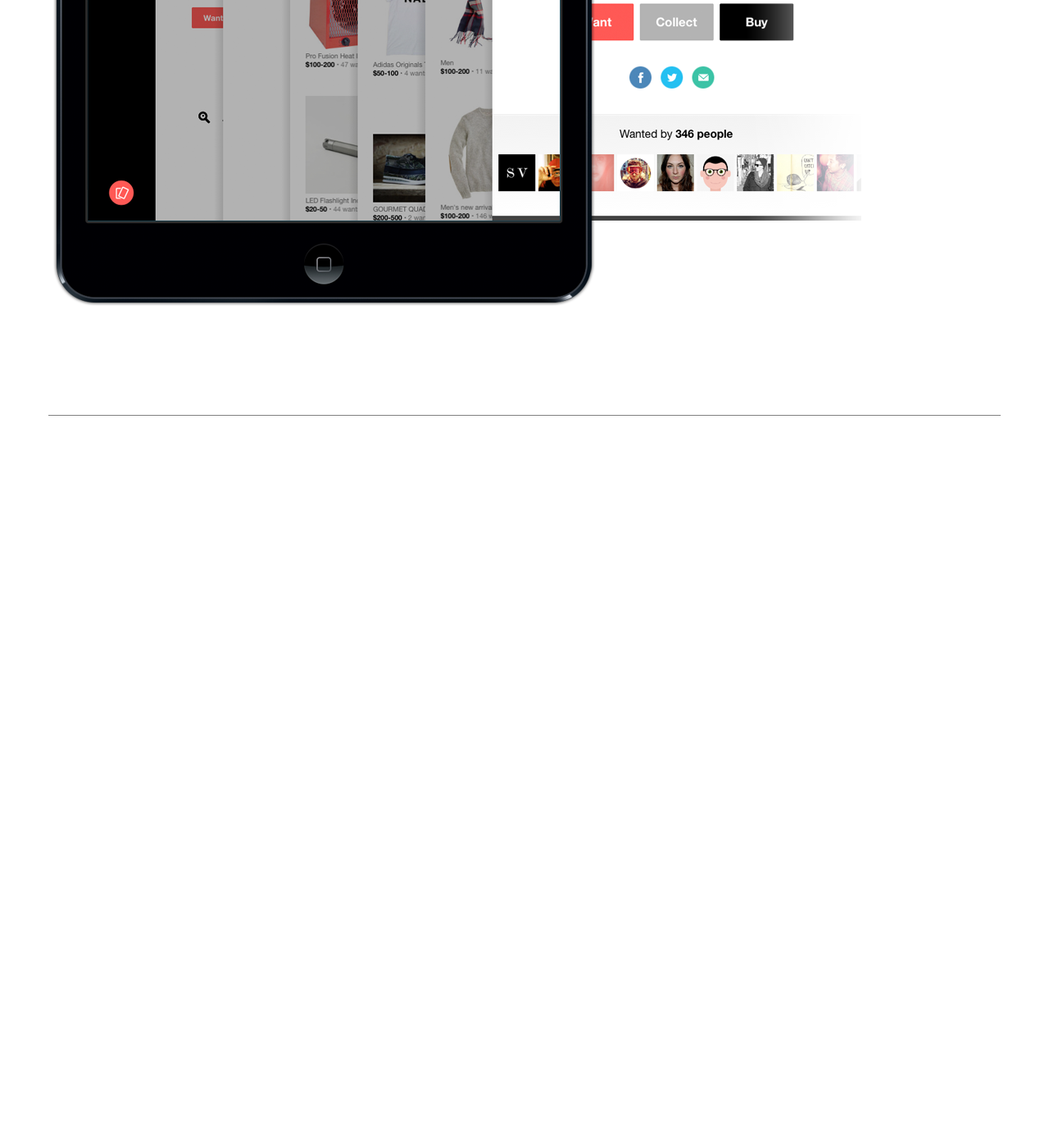
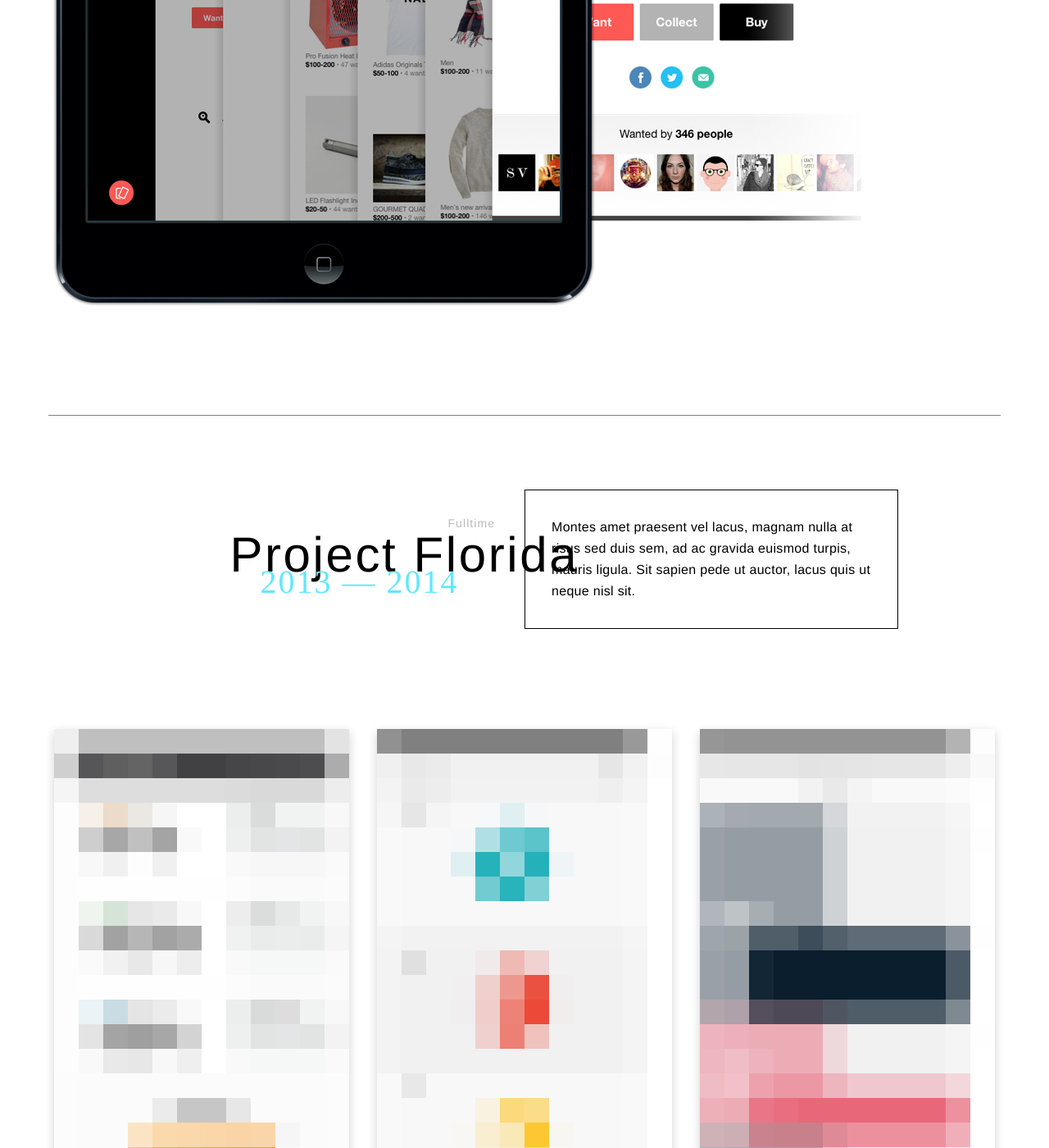
Before and after one commit to allanyu/ayu, a Jekyll site: the page built from index.html, in a window 1280 px wide and 1400 px high, scrolled down 11523 px. Shown: the whole window at 82% size. Built offline with Jekyll 4.4.1, drawn with Linux system fonts in a browser that asks for light colours; nearby versions of some CDN libraries; before the commit the page ends 12150 px from its top, so only the background shows below that.

Commit message:
proj fla

```diff
--- /dev/null
+++ b/_includes/projfla.html
@@ -0,0 +1,32 @@
+<div class="project">
+
+  <div class="projectIntro projfla">
+
+    <div class="introLeft projfla">
+      <h1 class="projfla">Project Florida</h1>
+      <h2 class="projfla">2013 &mdash; 2014</h2>
+      <h3 class="projfla">Fulltime</h3>
+    </div>
+
+    <div class="introRight projfla">
+      <p class="projfla">Montes amet praesent vel lacus, magnam nulla at risus sed duis sem, ad ac gravida euismod turpis, mauris ligula. Sit sapien pede ut auctor, lacus quis ut neque nisl sit.</p>
+    </div>
+  </div>
+
+  <div class="projectBody projfla">
+
+    <div class="grid row1">
+        <img id="projgrid" src="images/projfla/projfla_1.png">
+        <img id="projgrid" src="images/projfla/projfla_2.png">
+        <img id="projgrid" src="images/projfla/projfla_3.png">
+    </div>
+
+    <div class="grid row2">
+        <img id="projgrid" src="images/projfla/projfla_4.png">
+        <img id="projgrid" src="images/projfla/projfla_5.png">
+        <img id="projgrid" src="images/projfla/projfla_6.png">
+    </div>
+
+  <hr noshade size=1>
+
+</div>
--- /dev/null
+++ b/_sass/_projfla.scss
@@ -0,0 +1,61 @@
+.projectIntro.projfla{
+  padding-top: 20px;
+}
+
+.introLeft.projfla{
+  width: 500px;
+  position: relative;
+  left: 19%;
+  z-index: -10;
+}
+
+h2.projfla{
+  position: absolute;
+  color: #61e7ff;
+  top: 43px;
+  left: 37px;
+}
+
+h3.projfla{
+  position: absolute;
+  top: -16px;
+  left: 266px;
+}
+
+.introRight.projfla{
+  width: 500px;
+  position: relative;
+  left: 50%;
+  top: -110px;
+  z-index: -20;
+}
+
+ p.projfla{
+  width: 390px;
+  border: 1px solid #000;
+  padding: 32px;
+}
+
+.projectBody.projfla{
+  margin: 0px auto 120px;
+  max-width: 100%;
+  position: relative;
+}
+
+.grid{
+  margin: -5px auto;
+  max-width: 100%;
+  display: table;
+  vertical-align: middle;
+  text-align: center;
+}
+
+.row2{
+  margin-bottom: 110px;
+}
+
+img#projgrid{
+  max-width: 100%;
+  align-content: center;
+  padding: 7px;
+}
--- a/css/main.scss
+++ b/css/main.scss
@@ -10,7 +10,8 @@
 	"googlex",
 	"nypd",
 	"tmag",
-	"svpply"
+	"svpply",
+	"projfla"
 ;
 
 // Global CSS
--- a/index.html
+++ b/index.html
@@ -6,3 +6,4 @@ layout: default
 {% include nypd.html %}
 {% include tmag.html %}
 {% include svpply.html %}
+{% include projfla.html %}
```
Also changed, not shown: images/projfla/projfla_1.png (added), images/projfla/projfla_2.png (added), images/projfla/projfla_3.png (added), images/projfla/projfla_4.png (added), images/projfla/projfla_5.png (added), images/projfla/projfla_6.png (added).
